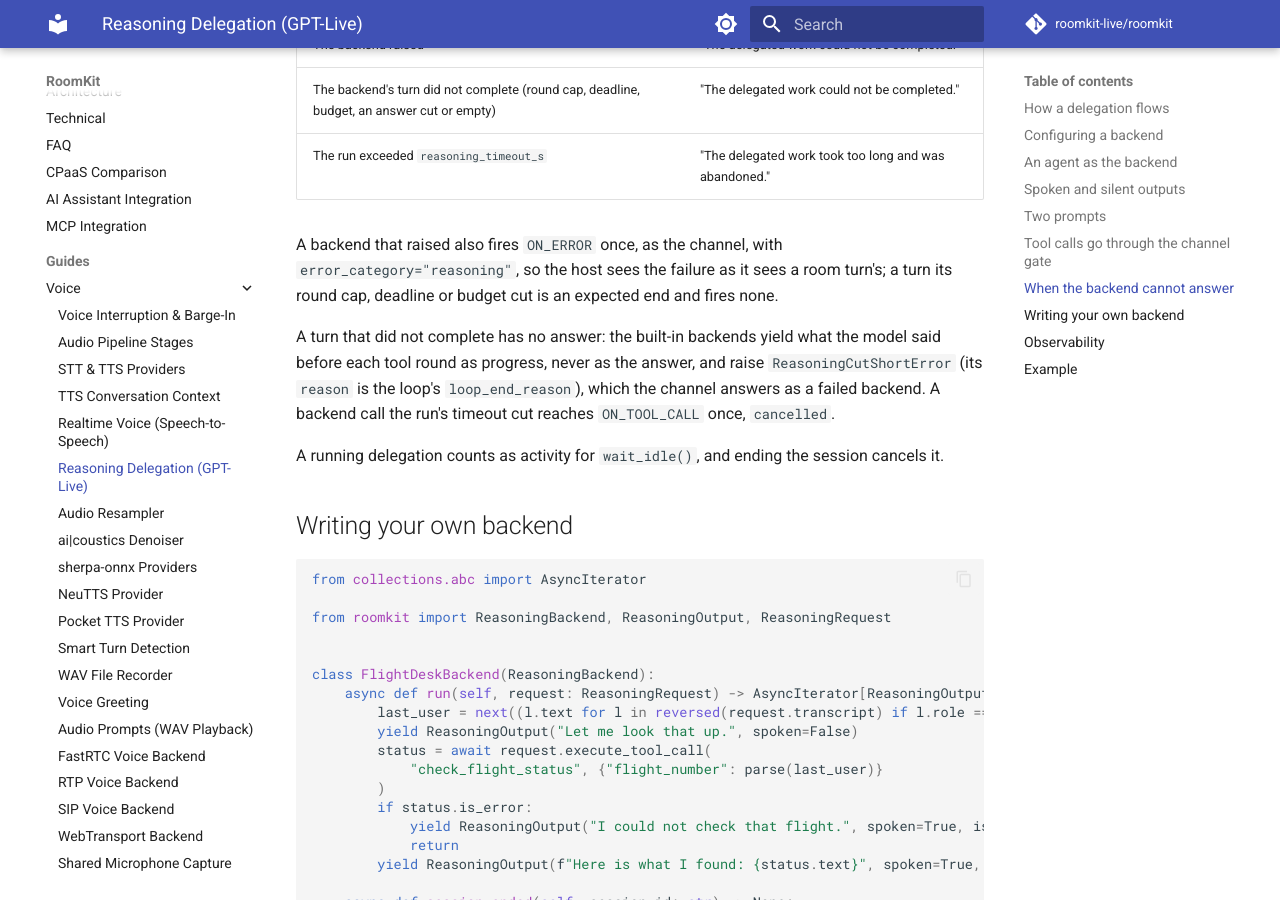
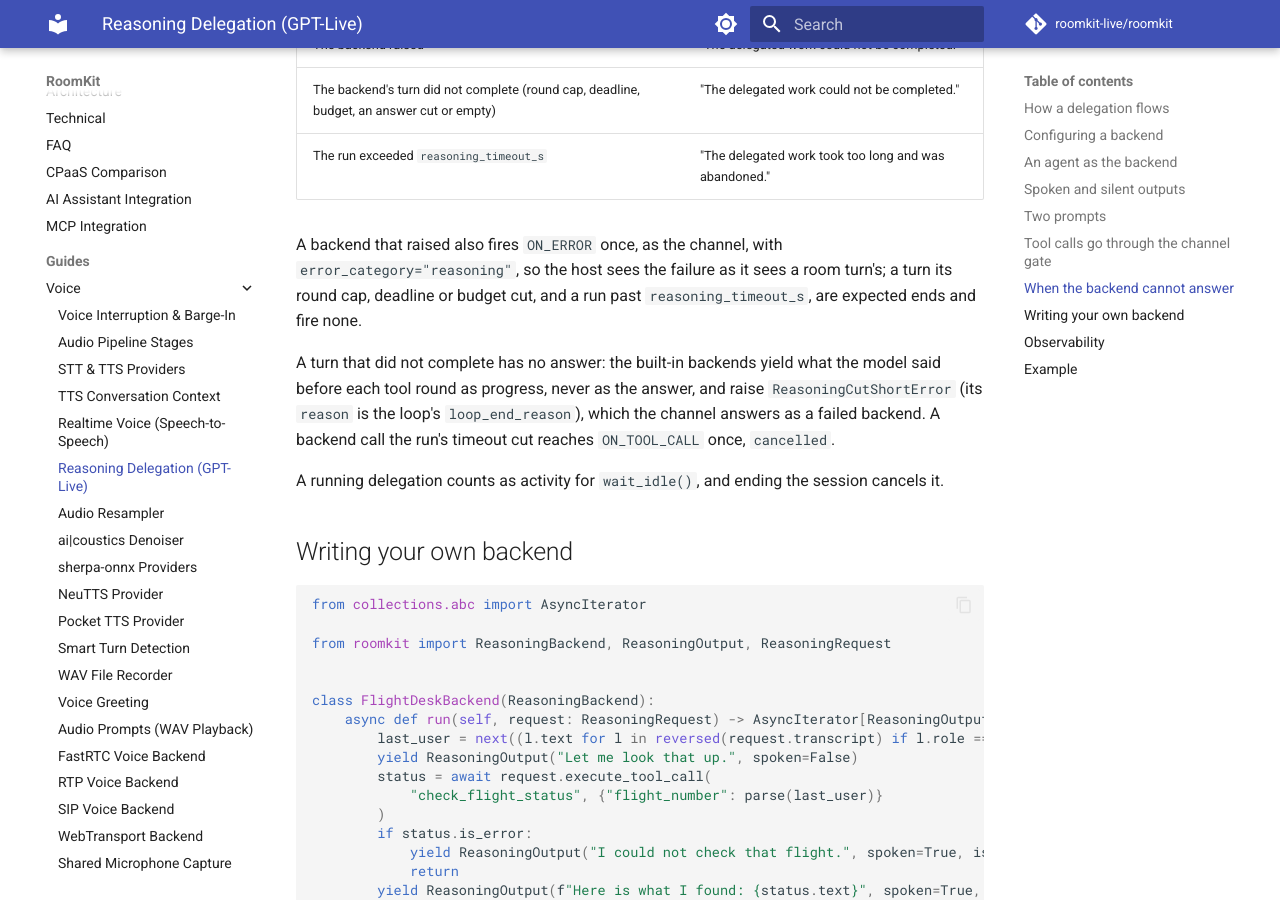
Before and after one commit to roomkit-live/roomkit-docs, an MkDocs documentation site: the page built from docs/guides/reasoning-delegation.md, in a window 1280 px wide and 900 px high, scrolled down 4537 px. Built offline with MkDocs 1.6.1 and Material for MkDocs 9.7.7, drawn with Linux system fonts in a browser that asks for light colours; comment, search, counter and statistics services are not loaded.

Commit message:
docs(reasoning): a run past reasoning_timeout_s fires no ON_ERROR (RMK-497)

```diff
--- a/docs/guides/reasoning-delegation.md
+++ b/docs/guides/reasoning-delegation.md
@@ -193,8 +193,8 @@ something. The channel therefore always answers, with one spoken output:
 
 A backend that raised also fires `ON_ERROR` once, as the channel, with
 `error_category="reasoning"`, so the host sees the failure as it sees a room
-turn's; a turn its round cap, deadline or budget cut is an expected end and
-fires none.
+turn's; a turn its round cap, deadline or budget cut, and a run past
+`reasoning_timeout_s`, are expected ends and fire none.
 
 A turn that did not complete has no answer: the built-in backends yield what
 the model said before each tool round as progress, never as the answer, and
```
